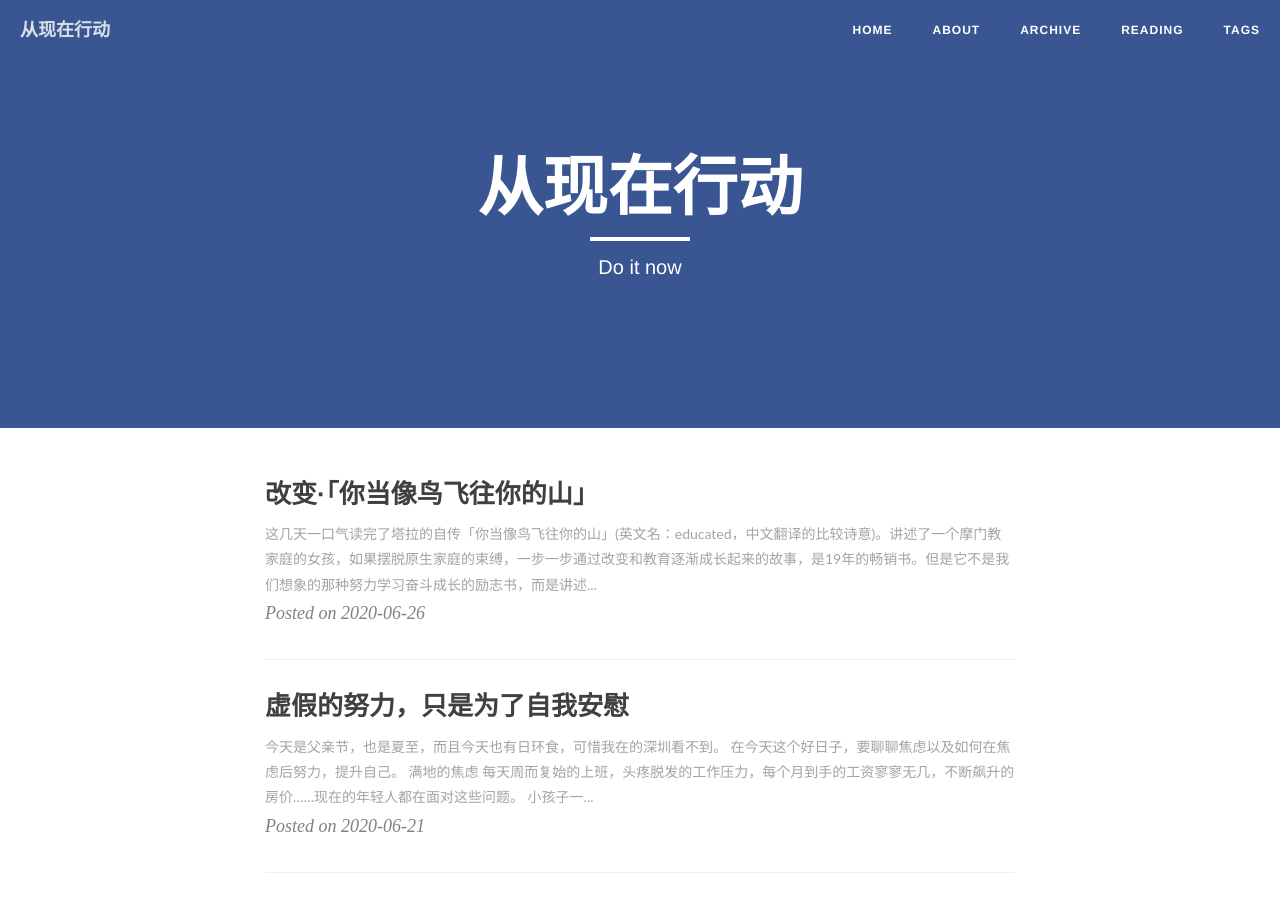
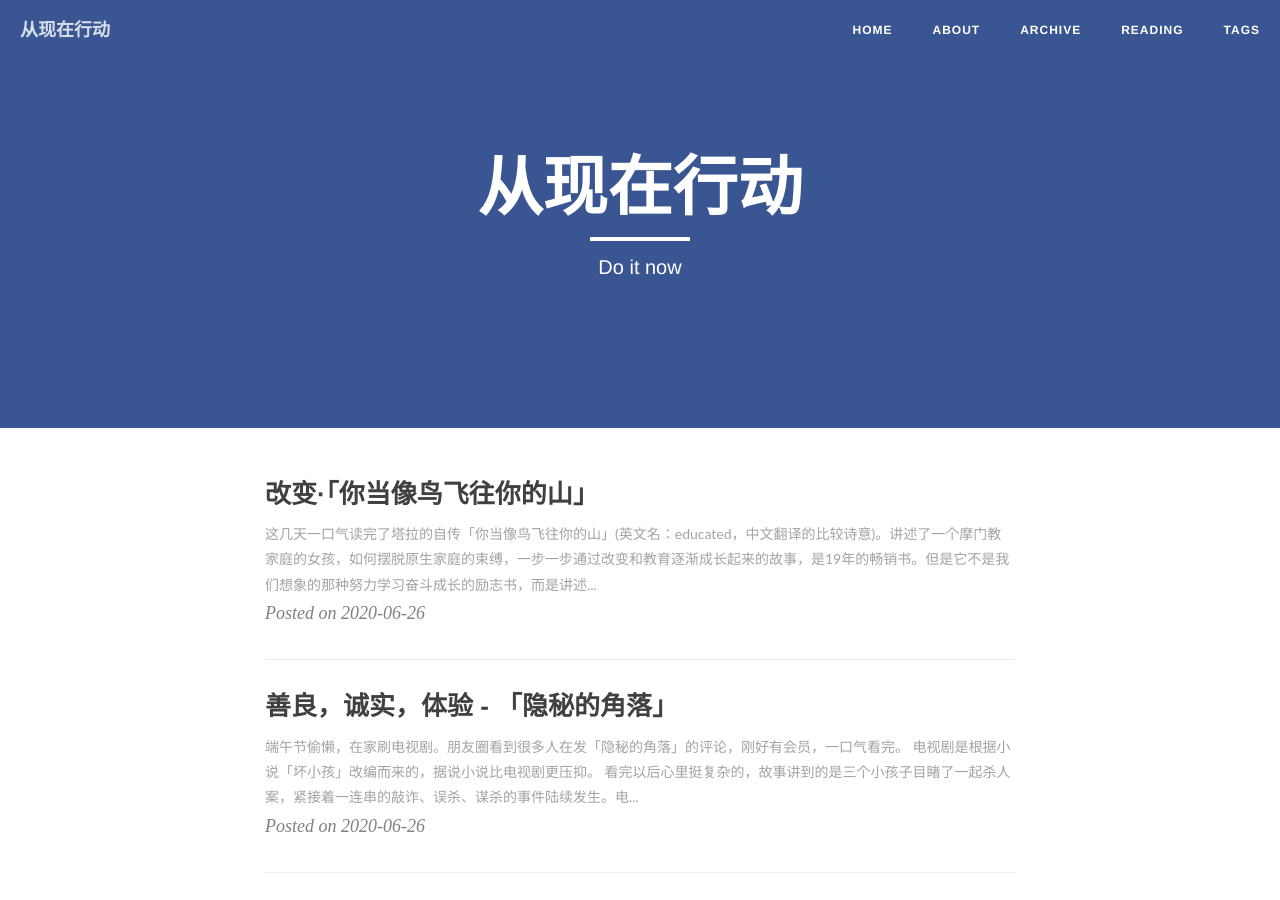
Before and after one commit to sanbuguan/sanbuguan.github.io, a Jekyll site: the page built from index.html, in a window 1280 px wide and 900 px high. Built offline with Jekyll 4.4.1, drawn with Linux system fonts in a browser that asks for light colours; nearby versions of some CDN libraries; the list of posts is cut into pages by our own code; some of the changed lines change nothing that is shown; some of the changed text lies outside the part shown.

Commit message:
add 20200626 corner

```diff
--- /dev/null
+++ b/_posts/2020-06-26-corner.md
@@ -0,0 +1,52 @@
+---
+layout: post
+title: 善良，诚实，体验 - 「隐秘的角落」
+date: 2020-06-26
+categories: life
+tags: [善良,隐秘的角落]
+description: 火热网剧「隐秘的角落」的一些思考
+hidden: false
+---
+
+![](  {{ "/assert/20200626_4.jpg" | prepend: site.img_location }}  )
+
+
+端午节偷懒，在家刷电视剧。朋友圈看到很多人在发「隐秘的角落」的评论，刚好有会员，一口气看完。
+电视剧是根据小说「坏小孩」改编而来的，据说小说比电视剧更压抑。
+
+看完以后心里挺复杂的，故事讲到的是三个小孩子目睹了一起杀人案，紧接着一连串的敲诈、误杀、谋杀的事件陆续发生。电视剧的总体节奏还不错，算是不错的网剧(有兴趣可以去看看，这里不做剧透狗)。
+
+![](  {{ "/assert/20200626_5.jpg" | prepend: site.img_location }}  )
+### 1. 善良最可贵
+剧中的老师，张东升谋杀了自己的岳父母，而引发了整个故事。我们生下来就被教育如何做人，有时候我们明白的道理很多，却迷失了自我。
+
+**善良**，可能我们很少被教育要做“一个善良的人”。“有才、有成就、聪明”各种词语约束着我们。一个人最可贵但是又最朴实的品质可能是**善良**了。虽然它很朴实，但是背后却包含了太多的东西。
+
+* 善良的人，不会损人利己
+* 善良的人，能考虑和照顾到他人
+* 善良的人，从始而终，不会祸害别人
+* ......
+
+我自己也很难说清楚到底善良的定义,百度是这么解释的。
+> 善良：心地纯洁，纯真温厚，没有恶意，和善，心地好
+
+### 2. 不要轻易撒谎
+我们小时候父母教育我们，不要撒谎，现在想来确实是对的。撒谎了，有时候需要用更多的谎言来解释。也有可能永远都无法解释的清楚。
+
+现在工作中，在社会上，人与人的相处越来越难。交往中最可贵的是，“诚实、坦诚”。你的坦诚，身边的朋友是可以感受到的。
+
+### 3. 多去体验孩子的生活
+
+整部电视剧都是三个小孩子作为主线的。剧中父母可能由于各种原因，都不在小孩子身边。我自己也是一位父亲，有时候仔细想来，在小孩子心智没有成熟以前，社会上的各种事情，真的是很危险的。
+
+今天关于这部电视剧的评论，看到一句很好的话，原文不记得了，大致的意思是：帮助小朋友解决问题，不是把他用成人的思维从问题中拉出来，而是融入到他们中间去解决问题。
+
+小孩子需要陪伴，多花一点时间在他们身上。如果做不到父母一起陪伴他们，但至少有一个人可以在身边。老小，老人也是小孩子，亲情都需要多一点陪伴。
+
+我们作为父母，多陪伴小孩。
+作为儿女，要多陪伴父母。
+
+> [声明]除特别标注外，其它图片均来自网络
+
+#### Changelog
+1. 2020-06-26  完成初稿.
--- a/_posts/2020-06-26-educated.md
+++ b/_posts/2020-06-26-educated.md
@@ -10,7 +10,7 @@ hidden: false
 
 ![](  {{ "/assert/20200626_1.jpg" | prepend: site.img_location }}  )
 
-这几天一口气读完了塔拉的自传「你当像鸟飞往你的山」(英文名：educated，中文翻译的比较诗意)。讲述了一个摩门教家庭的女孩，如果摆脱原生家庭的束缚，一步一步通过改变和教育逐渐成长起来的故事，是19年的畅销书。但是它不是我们想象的那种努力学习奋斗成长的励志书，而是讲述作者心理成长，内心如何挣扎，如何更好的看待世界的一本书。
+这几天一口气读完了塔拉的自传「你当像鸟飞往你的山」(英文名：educated，中文翻译的比较诗意)。讲述了一个摩门教家庭的女孩，如何摆脱原生家庭的束缚，一步一步通过改变和教育逐渐成长起来的故事，是19年的畅销书。但是它不是我们想象的那种努力学习奋斗成长的励志书，而是讲述作者心理成长，内心如何挣扎，如何更好的看待世界的一本书。
 
 
 ![](  {{ "/assert/20200626_3.jpg" | prepend: site.img_location }}  )
@@ -31,7 +31,7 @@ hidden: false
 
 让塔拉走出大山的是她的第三个哥哥**泰勒**。泰勒，通过自学考上了大学，也鼓励塔拉学习，由此打开了新的世界。作者通过打工、与家人的抗争，一步步逐步成长。
 
-其实作者的改变，最痛苦的并不是行为上的改变，而是思想上的改变。她上学的时候与同学的格格不入，甚至在后续的上学途中，差点放弃，又回到那个以前封闭的家庭。书的结尾作者也没有和原来的家庭进行和解，继续在外面的生活，因为自己的改变，作者已经无法融入到以前的家庭中了。
+其实作者的改变，最痛苦的并不是行为上的改变，而是思想上的改变。她上学的时候与同学格格不入，甚至在后续的上学途中，差点放弃，又回到那个以前封闭的家庭。书的结尾作者也没有和原来的家庭进行和解，继续在外面的生活，因为自己的改变，作者已经无法融入到以前的家庭中了。
 
 ![](  {{ "/assert/20200626_2.jpg" | prepend: site.img_location }}  )
 
@@ -46,7 +46,7 @@ hidden: false
 作者在成长和转变的过程中，得到了很多人的帮助。
 **泰勒**，作者的哥哥，告诉她要改变，要读书，不断的帮助她成长，或者说让塔拉看到了榜样，有了信心，引导她看到了世界的另一面。
 **主教**，不断的帮助她，不管是经济，还是心灵上的。在那种心理变化的折磨下，鼓励作者要改变，不要回去那种原来的生活状态。
-**克里博士**，犹太历史课教授，他是作者的贵人，使作者进行了升华，推荐作者去了剑桥学习。并且在剑桥，用「卖花女」的比喻，使其不断的方式和成长。
+**克里博士**，犹太历史课教授，他是作者的贵人，使作者进行了升华，推荐作者去了剑桥学习。并且在剑桥，用「卖花女」的比喻，使其不断的反思和成长。
 **斯坦伯格**，在剑桥的导师，他不断的鞭策塔拉，不断的帮助她去修正自己的论文，孜孜不倦的去教导她。
 
 我们在自己的工作和生活中，要不断的思考，寻求帮助，听取不同人的意见，不断的重塑自我，不断的改变，成就最好的自己。
--- a/reading.md
+++ b/reading.md
@@ -28,7 +28,7 @@ header-img: "img/semantic.jpg"
 - [ ] 活着为了讲述 - 加西亚·马尔克斯
 - [x] [西方史纲 - 刘筠](/studynotes/2020/05/18/Occident/)
 - [ ] 思考的快与慢 - 丹尼尔·卡尼曼
-- [ ] 你当像鸟飞往你的山 - 塔拉·韦斯特弗
+- [x] [你当像鸟飞往你的山 - 塔拉·韦斯特弗](/studynotes/2020/06/26/educated/)
 
 
 ## 2020英语学习
```
Also changed, not shown: assert/20200626_5.jpg (added), 1 other file.
